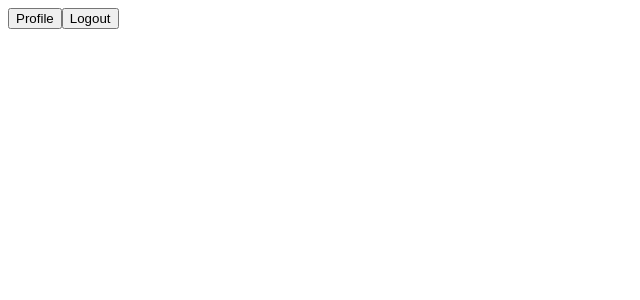
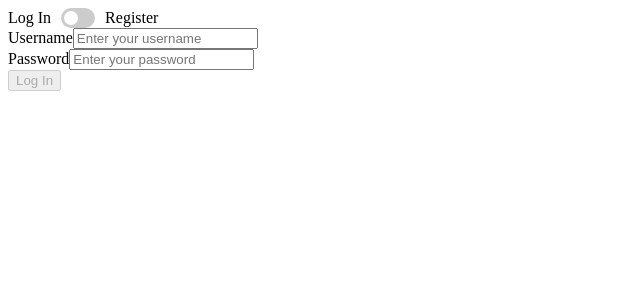
Before and after one commit to Juebana/ProjecteExchange, an Angular app in the folder frontend/: page / in a window 1280 px wide. Shown: the top 300 px of the page, without its empty margins (0-640 px from the left). Built offline with nearby package versions, Linux system fonts and the light colour scheme.

Commit message:
refactored some tests of login component to pass the new login ts

```diff
--- a/frontend/src/app/app.component.html
+++ b/frontend/src/app/app.component.html
@@ -1,2 +1,2 @@
-<app-nav-bar></app-nav-bar>
 <!-- <router-outlet /> -->
+<app-sda-login></app-sda-login>
--- a/frontend/src/app/components/login/login.component.ts
+++ b/frontend/src/app/components/login/login.component.ts
@@ -25,7 +25,7 @@ export class LoginComponent {
   login(username: string, password: string): void {
     this.authService.login(username, password).subscribe({
       next: (response) => {
-        this.token = response.token;
+        this.token = response.token!;
         localStorage.setItem('username', username);
         alert('Login successful!');
         this.router.navigate(['/dashboard']);
```
Also changed, not shown: 1 other file (tests, documents, lock files or other folders).
